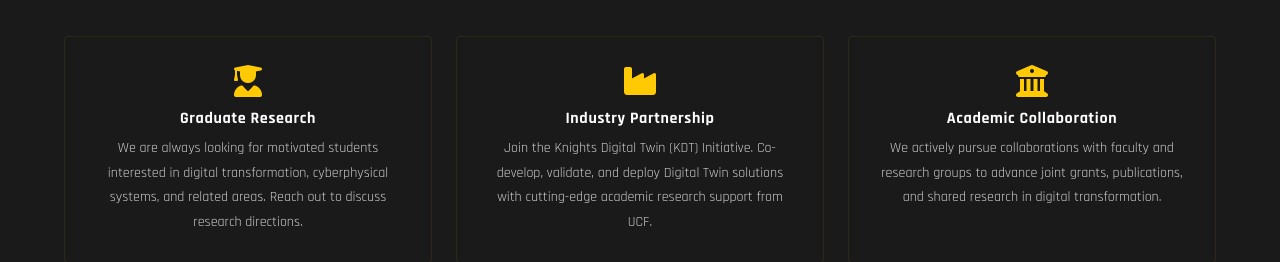
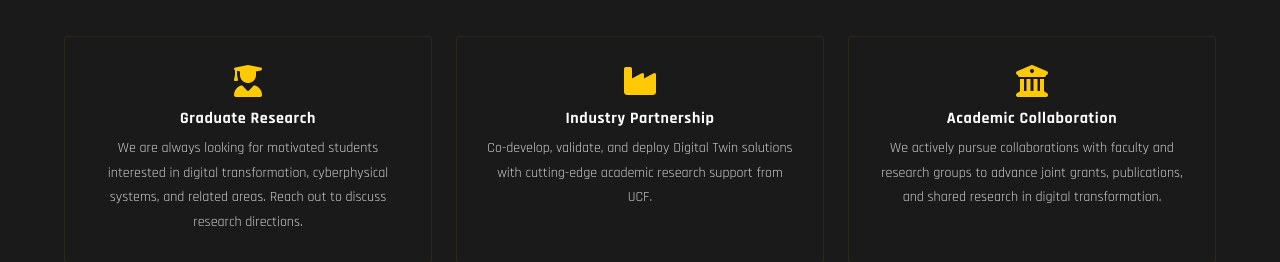
Before and after one commit to DT-CPS-Lab/DT-CPS-Lab.github.io, a plain HTML site: page contact.html in a window 1280 px wide. Shown: the part 572-834 px from the top of the page. Drawn offline with nearby package versions, Linux system fonts and the light colour scheme.

Commit message:
Remove KDT Initiative sentence from Industry Partnership card
Drop the opening Join the Knights Digital Twin Initiative line; the card
now leads with the co-develop/validate/deploy description.

```diff
--- a/contact.html
+++ b/contact.html
@@ -153,7 +153,7 @@
       <div class="opp-card" data-reveal data-delay="100">
         <i class="fa-solid fa-industry"></i>
         <h4>Industry Partnership</h4>
-        <p>Join the Knights Digital Twin (KDT) Initiative. Co-develop, validate, and deploy Digital Twin solutions with cutting-edge academic research support from UCF.</p>
+        <p>Co-develop, validate, and deploy Digital Twin solutions with cutting-edge academic research support from UCF.</p>
       </div>
       <div class="opp-card" data-reveal data-delay="150">
         <i class="fa-solid fa-building-columns"></i>
```
